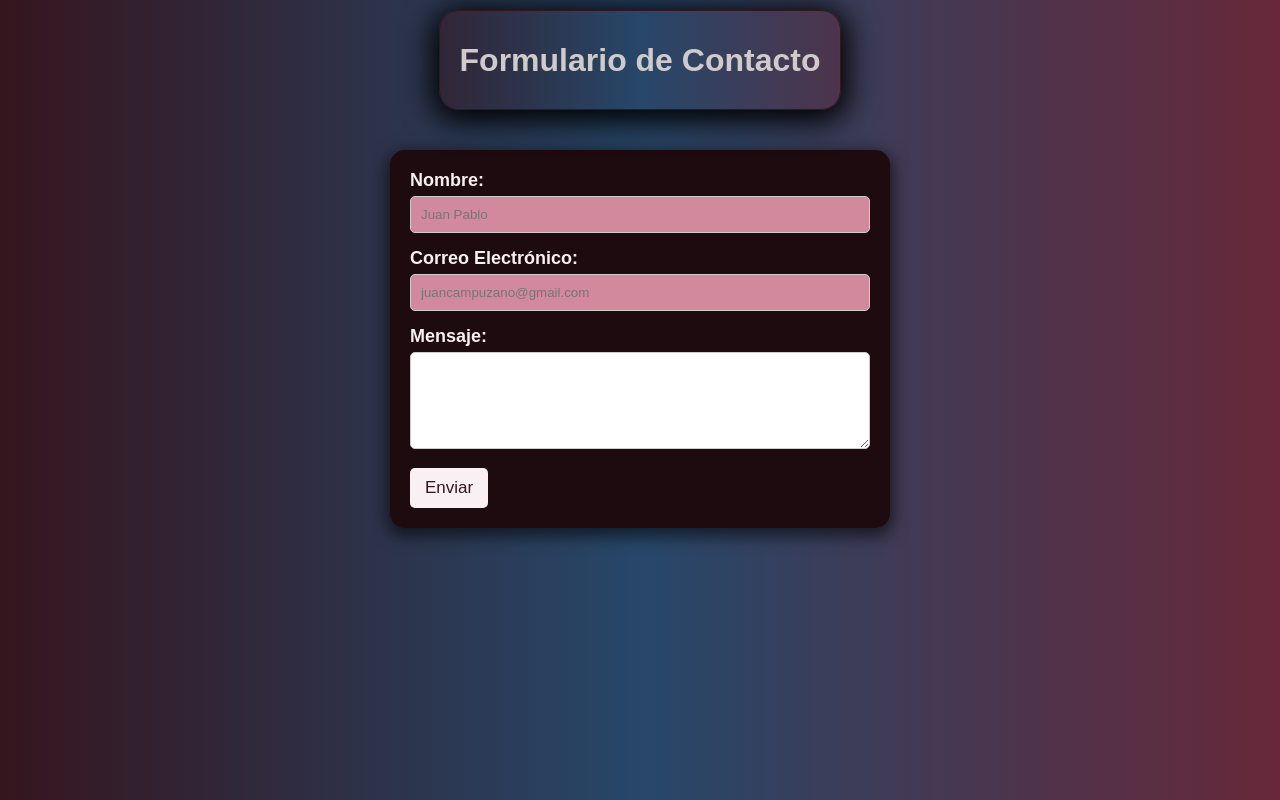
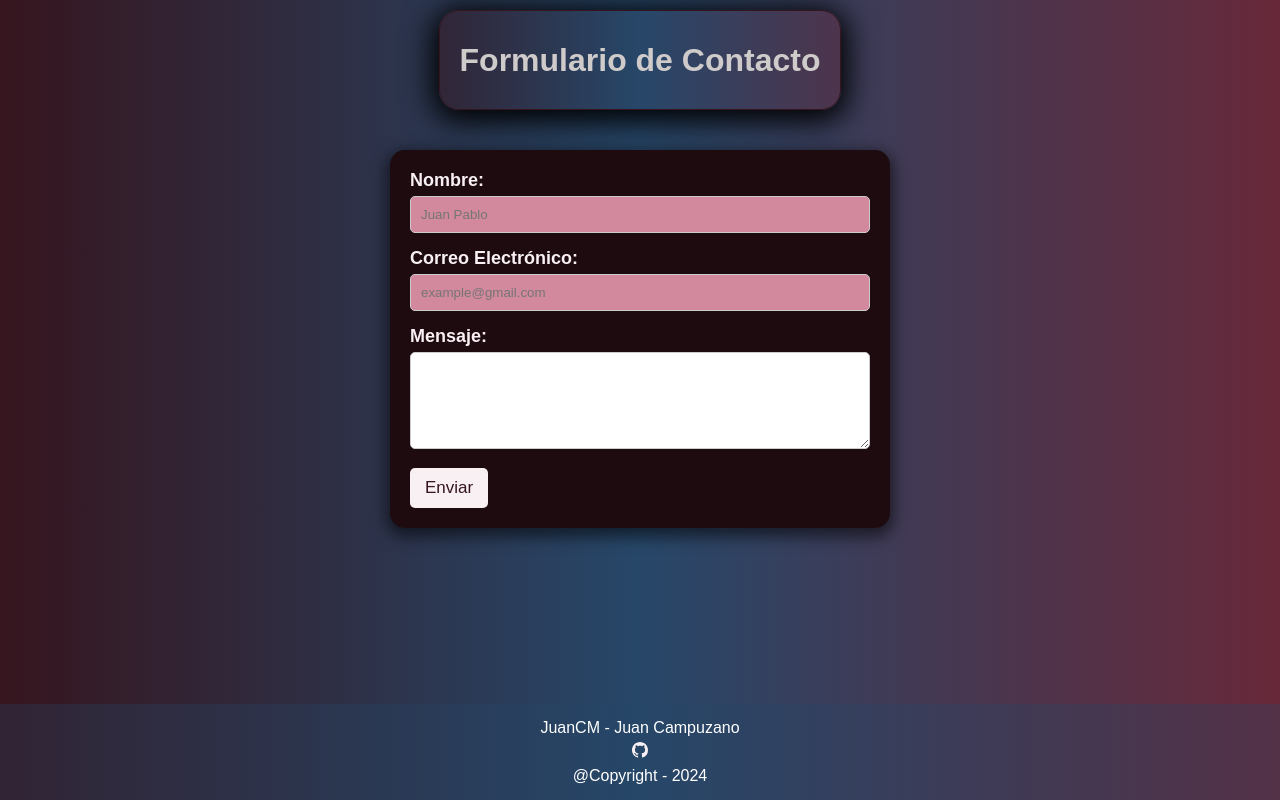
Before and after one commit to Juan17Informatico/form-contact-basic-php, a PHP site: page / in a window 1280 px wide. Run offline with PHP 8.4, Linux system fonts and the light colour scheme.

Commit message:
refactor(Estilos y maquetado HTML): - Se modifica la estructura del HTML para mejorar la semántica y organización - Se refactorizan los estilos CSS para una mejor legibilidad y mantenimiento - Se agregan estilos específicos para el footer, acorde a la paleta de colores en desarrollo

```diff
--- a/public/css/styles.css
+++ b/public/css/styles.css
@@ -19,7 +19,9 @@ body {
         rgba(39, 71, 105, 1) 50%,
         rgba(103, 40, 57, 1) 100%
     );
-    align-content: center;
+    display: flex;
+    flex-direction: column;
+    min-height: 100vh;
 }
 
 .header-container {
@@ -29,7 +31,7 @@ body {
 }
 
 .h1-form {
-    margin-top: 10px;
+    align-content: center;
     background: rgb(54, 21, 30);
     background: linear-gradient(
         90deg,
@@ -37,62 +39,88 @@ body {
         rgba(39, 71, 105, 0.363) 50%,
         rgba(103, 40, 57, 0.418) 100%
     );
+    border-radius: 20px;
     border: 1px solid rgb(54, 21, 30);
-    border-radius: 20px;
     box-shadow: 0px 5px 30px 7px black;
+    color: rgb(207, 203, 203);
+    margin-top: 10px;
+    max-height: 100px;
     max-width: 450px;
     min-width: 300px;
-    align-content: center;
     padding: 20px;
-    color: rgb(207, 203, 203);
-    max-height: 100px;
+}
+
+.main-container{
+    flex: 1;
 }
 
 .form-container {
-    max-width: 500px;
-    margin: 0px auto;
-    padding: 20px;
     background: #1d0b10;
     border-radius: 15px;
     box-shadow: 0px 5px 15px 4px rgba(0, 0, 0, 0.548);
+    margin: 0px auto;
+    max-width: 500px;
+    padding: 20px;
 }
 
 .label-form {
+    color: #f9f0f3;
     display: block;
+    font-size: 18px;
+    font-weight: bold;
     margin-bottom: 5px;
-    font-weight: bold;
-    font-size: 18px;
-    color: #f9f0f3;
 }
 
 .input-form,
 .textarea-form {
+    border-radius: 5px;
+    border: 1px solid #ccc;
+    margin-bottom: 15px;
+    padding: 10px;
     width: 100%;
-    padding: 10px;
-    margin-bottom: 15px;
-    border: 1px solid #ccc;
-    border-radius: 5px;
 }
 
-.input-form{
-    background-color: #D2899D;
+.input-form {
+    background-color: #d2899d;
+    color: #1d0b10;
     outline: none;
-    color: #1d0b10;
 }
 
-
 .submit-btn-form {
-    background: #F9F0F3;
+    background: #f9f0f3;
+    border-radius: 5px;
+    border: none;
     color: var(--color-1);
+    cursor: pointer;
+    font-size: 17px;
+    font-weight: 500;
     padding: 10px 15px;
-    border: none;
-    border-radius: 5px;
-    cursor: pointer;
-    font-weight: 500;
-    font-size: 17px;
     transition: all ease-in 0.3s;
 }
 
 .submit-btn-form:hover {
-    background-color: #D1899E;
+    background-color: #d1899e;
 }
+
+.footer-container {
+    background-color: rgba(39, 71, 105, 0.3);
+    color: #fff;
+    text-align: center;
+    padding: 10px;
+    position: relative;
+    margin-top: 20px;
+}
+
+.footer-text {
+    margin: 5px 0;
+}
+
+.footer-link {
+    color: #f9f0f3;
+    text-decoration: none;
+    font-weight: bold;
+}
+
+.footer-link:hover {
+    text-decoration: underline;
+}
--- a/public/index.php
+++ b/public/index.php
@@ -12,28 +12,34 @@
 <body>
 
     <header class="header-container">
-        <h1 class="h1-form" >Formulario de Contacto</h1>
+        <h1 class="h1-form">Formulario de Contacto</h1>
     </header>
-    <main class="main-container" >
-        <form action="../src/Contact.php" method="post" class="form-container" >
-            <label for="name" class="label-form" >Nombre:</label>
-            <input type="text" class="input-form" name="name" id="name" placeholder="Juan Pablo" required >
+    <main class="main-container">
+        <form action="../src/Contact.php" method="post" class="form-container">
+            <label for="name" class="label-form">Nombre:</label>
+            <input type="text" class="input-form" name="name" id="name" placeholder="Juan Pablo" required>
 
-            <label for="email" class="label-form" >Correo Electrónico:</label>
-            <input type="text" class="input-form" name="email" id="email" placeholder="juancampuzano@gmail.com" required >
+            <label for="email" class="label-form">Correo Electrónico:</label>
+            <input type="text" class="input-form" name="email" id="email" placeholder="example@gmail.com" required>
 
-            <label for="message" class="label-form" >Mensaje:</label>
-            <textarea class="textarea-form" name="message" id="message" rows="5" ></textarea>
+            <label for="message" class="label-form">Mensaje:</label>
+            <textarea class="textarea-form" name="message" id="message" rows="5"></textarea>
 
-            <button type="submit" class="submit-btn-form" >Enviar</button>
+            <button type="submit" class="submit-btn-form">Enviar</button>
         </form>
     </main>
-    <!-- <footer class="footer-container">
-        <p class="footer-text" >@Copyright - 2024</p>
-        <p class="footer-text" >Juan Campuzano</p>
-    </footer> -->
 
-    <script src="public/js/scripts.js" ></script>
+    <footer class="footer-container">
+        <p class="footer-text">JuanCM - Juan Campuzano</p>
+        <a href="https://github.com/Juan17Informatico" class="footer-link" target="_blank">
+            <svg xmlns="http://www.w3.org/2000/svg" width="16" height="16" fill="currentColor" class="bi bi-github" viewBox="0 0 16 16">
+                <path d="M8 0C3.58 0 0 3.58 0 8c0 3.54 2.29 6.53 5.47 7.59.4.07.55-.17.55-.38 0-.19-.01-.82-.01-1.49-2.01.37-2.53-.49-2.69-.94-.09-.23-.48-.94-.82-1.13-.28-.15-.68-.52-.01-.53.63-.01 1.08.58 1.23.82.72 1.21 1.87.87 2.33.66.07-.52.28-.87.51-1.07-1.78-.2-3.64-.89-3.64-3.95 0-.87.31-1.59.82-2.15-.08-.2-.36-1.02.08-2.12 0 0 .67-.21 2.2.82.64-.18 1.32-.27 2-.27s1.36.09 2 .27c1.53-1.04 2.2-.82 2.2-.82.44 1.1.16 1.92.08 2.12.51.56.82 1.27.82 2.15 0 3.07-1.87 3.75-3.65 3.95.29.25.54.73.54 1.48 0 1.07-.01 1.93-.01 2.2 0 .21.15.46.55.38A8.01 8.01 0 0 0 16 8c0-4.42-3.58-8-8-8" />
+            </svg>
+        </a>
+        <p class="footer-text">@Copyright - 2024</p>
+    </footer>
+
+    <script src="public/js/scripts.js"></script>
 </body>
 
 </html>
```
